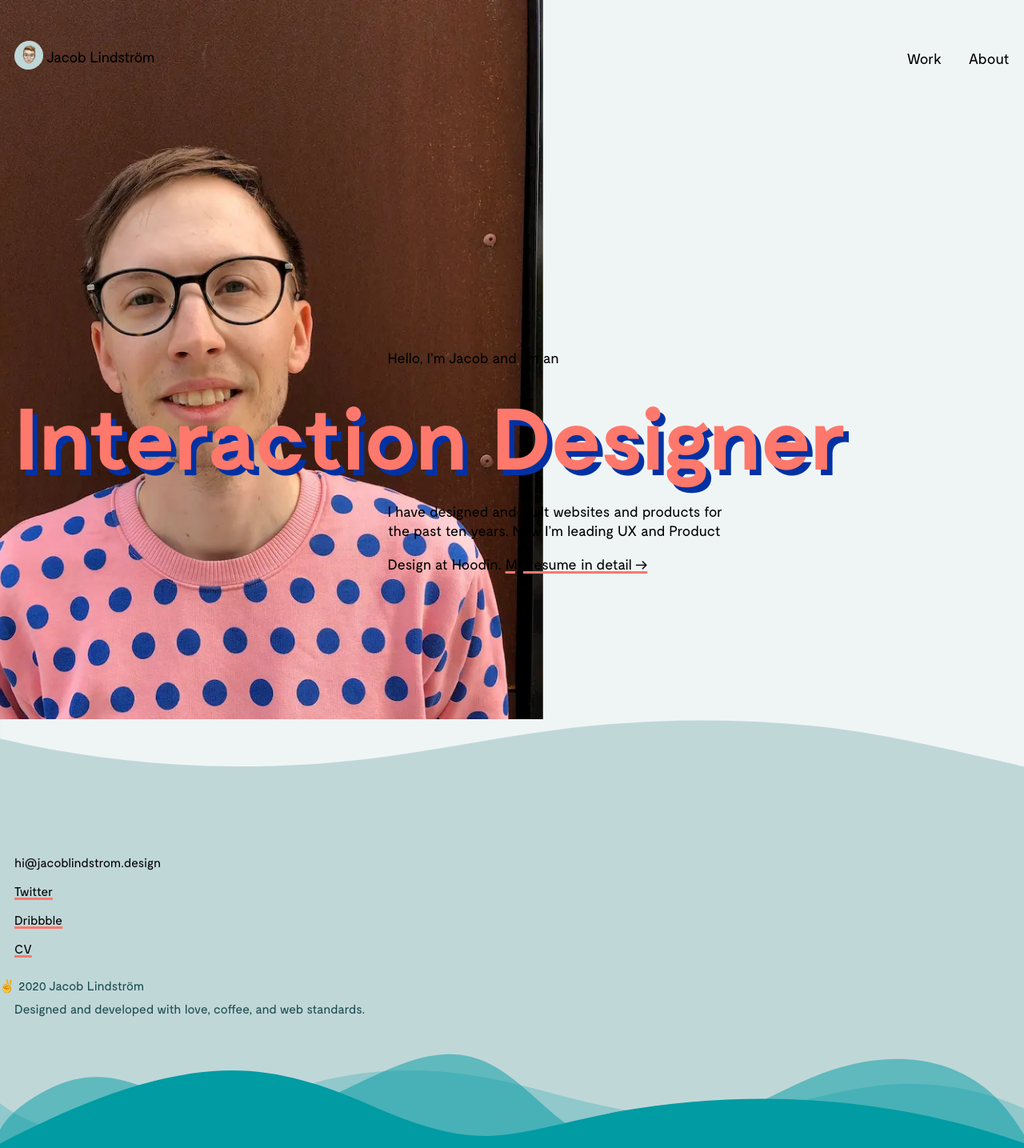
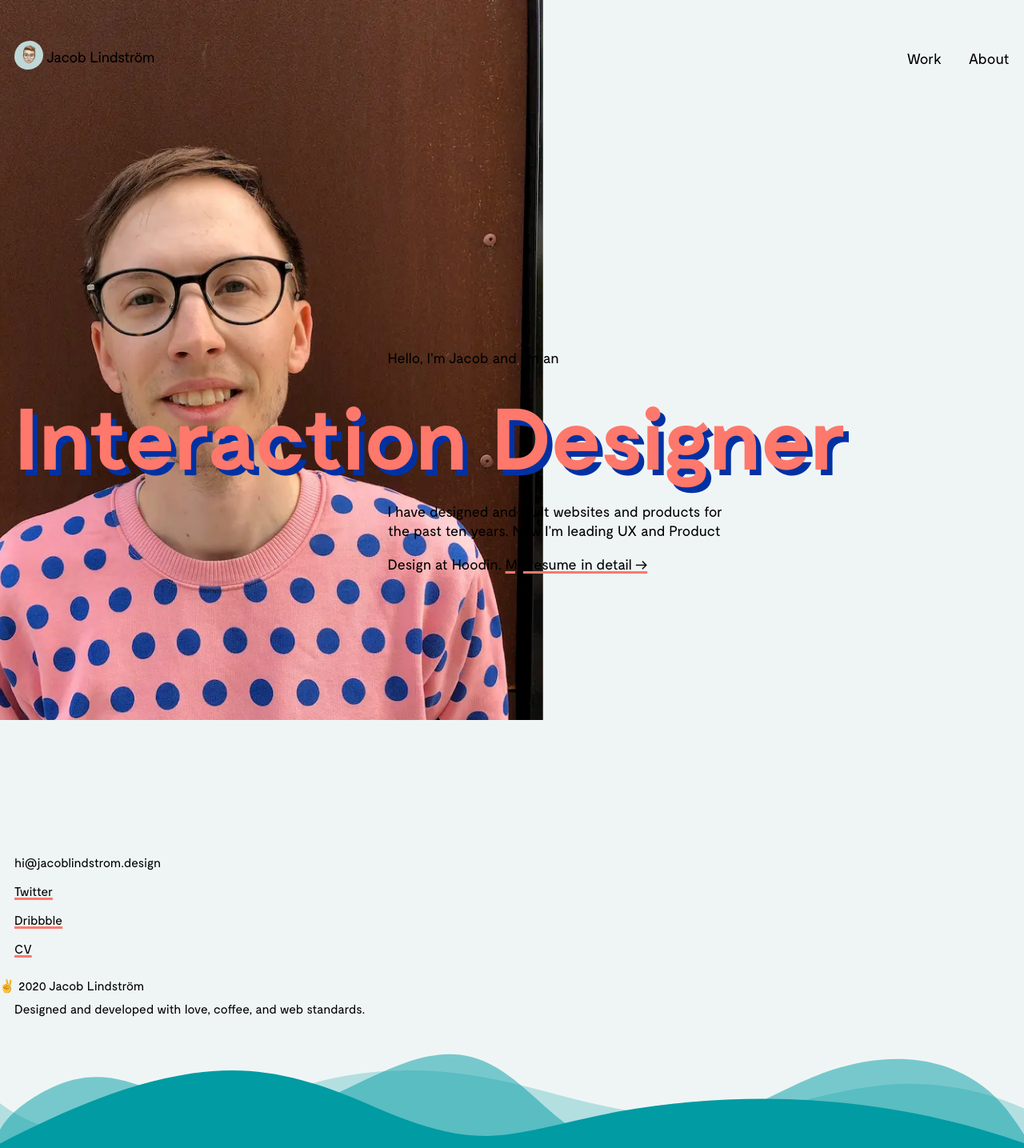
Before and after one commit to jacoblindstrm/jacoblindstrm.github.io, a Jekyll site: the page built from index.html, in a window 1280 px wide. Shown: the whole page at 80% size. Built offline with Jekyll 4.4.1, drawn with Linux system fonts in a browser that asks for light colours; comment, search, counter and statistics services are not loaded.

Commit message:
no message

```diff
--- a/_includes/footer.html
+++ b/_includes/footer.html
@@ -1,7 +1,4 @@
 <footer class="x-small">
-    <svg xmlns="http://www.w3.org/2000/svg" fill="none" viewBox="0 0 1438 111">
-        <path fill="#F9FBFB" d="M511.01 56.44c92.22-10.79 181.51-30.13 273.48-41.86 131-16.72 267.42-17.73 398.22-.39C1309.81 31 1441.61 72 1567.2 92.83c111.38 18.48 232.98 26.09 340.8 3V0H0v27.35C162.92 66.2 339.64 76.26 511.01 56.44z"/>
-    </svg>
     <ul>
         <li>{{ site.email }}</li>
         <li><a href="{{ site.twitter }}" alt="">Twitter</a></li>
--- a/_sass/footer.scss
+++ b/_sass/footer.scss
@@ -1,10 +1,8 @@
 footer {
   text-align: center;
   margin-top: var(--spacing-xl);
-  background: var(--soft-green);
 
   p {
-    color: var(--midnight-green);
 
     @media (prefers-color-scheme: dark) {
       color: var(--color-base);
@@ -49,25 +47,6 @@ main + footer {
       fill: var(--vibrant-green);
     }
   }
-
-  svg:first-child {
-    top: -1px;
-    bottom: auto;
-    transform: rotate(0);
-
-    path {
-      fill: var(--color-bg);
-    }
-  }
-}
-
-main[data-background-color="coral"] + footer svg:first-child path {
-  fill: var(--coral);
-
-  @media (prefers-color-scheme: dark) {
-    fill: var(--blue);
-  }
-
 }
 
 @media print {
--- a/assets/js/index.js
+++ b/assets/js/index.js
@@ -29,7 +29,7 @@ document.addEventListener('swup:contentReplaced', event => {
 
 (function() {
 
-    if (window.matchMedia('prefers-reduced-motion: reduced')) return;
+    if (window.matchMedia('(prefers-reduced-motion)').matches) return;
 
     const terrazzo = document.getElementById('Terrazzo');
     const cursor = document.getElementById('Cursor');
```
